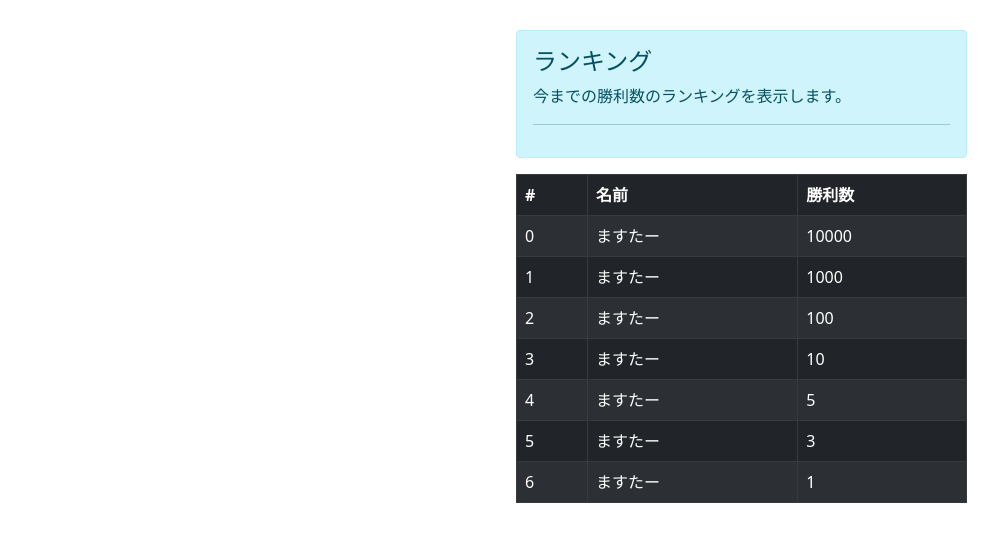
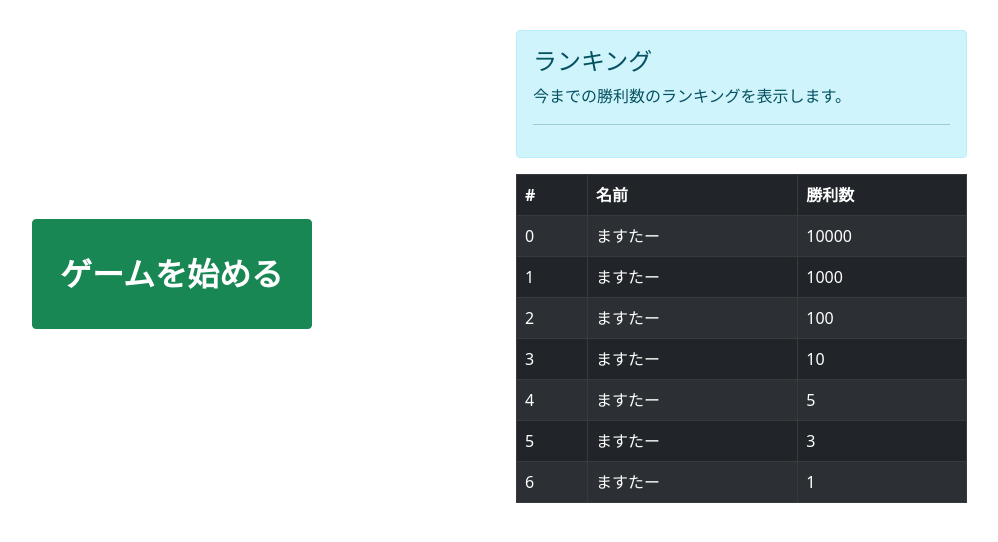
Before and after one commit to youngeek-0410/gomoku-app-front, a React (Create React App) app: page / in a window 1280 px wide. Shown: the top 542 px of the page, without its empty margins (231-1229 px from the left). Built offline with nearby package versions, Linux system fonts and the light colour scheme.

Commit message:
add: ゲーム開始ボタンを作成

```diff
--- a/package.json
+++ b/package.json
@@ -15,6 +15,7 @@
     "react": "^17.0.2",
     "react-bootstrap": "^1.6.1",
     "react-dom": "^17.0.2",
+    "react-router-dom": "^5.2.0",
     "react-scripts": "4.0.3",
     "sass": "^1.35.2",
     "typescript": "^4.1.2",
@@ -43,5 +44,8 @@
       "last 1 firefox version",
       "last 1 safari version"
     ]
+  },
+  "devDependencies": {
+    "@types/react-router-dom": "^5.1.8"
   }
 }
--- a/src/App.tsx
+++ b/src/App.tsx
@@ -4,7 +4,7 @@ import { Container, Row, Col } from 'react-bootstrap';
 import './scss/us_component.scss';
 import { BrowserRouter as Router, Route } from 'react-router-dom';
 
-//import Home from './components/home/';
+import Home from './components/Home';
 import Gomoku from './components/Gomoku';
 import Ranking from './components/Ranking';
 
@@ -16,6 +16,7 @@ const App = () => {
           <Row>
             <Col lg={7}>
               <Router>
+                <Route path="/" exact component={Home}></Route>
                 <Route path="/game" exact component={Gomoku}></Route>
               </Router>
             </Col>
--- /dev/null
+++ b/src/components/Home/index.tsx
@@ -0,0 +1,19 @@
+import React from 'react';
+import { Link } from 'react-router-dom';
+import { Button } from 'react-bootstrap';
+
+const Home = () => {
+  return (
+    <>
+      <div className="us-center">
+        <Link to="/game" className="us-tdn">
+            <Button variant="success" className="us-l-btn">
+              ゲームを始める
+            </Button>
+        </Link>
+      </div>
+    </>
+  );
+};
+
+export default Home;
--- a/src/index.css
+++ b/src/index.css
@@ -11,3 +11,7 @@ code {
   font-family: source-code-pro, Menlo, Monaco, Consolas, 'Courier New',
     monospace;
 }
+
+a {
+   text-decoration: none;
+}
--- a/src/scss/us_component.scss
+++ b/src/scss/us_component.scss
@@ -21,6 +21,12 @@
   background: #5a380442;
 }
 
+.us-l-btn {
+  height: 110px;
+  width: 280px;
+  font-size: 32px;
+  font-weight: 700;
+}
 .us-w-100 {
   width: 100%;
 }
@@ -34,6 +40,10 @@
   margin-left: auto;
 }
 
+.us-m-15px {
+  margin-top: 30px;
+}
+
 .us-m-30px {
   margin-top: 30px;
 }
@@ -42,3 +52,18 @@
   display: flex;
   height: 100%;
 }
+
+.us-center {
+  height: 100%;
+  display: flex;
+  justify-content: center;
+  align-items: center;
+}
+
+.us-tar {
+  text-align: right;
+}
+
+.us-tdn {
+  text-decoration: none;
+}
```
Also changed, not shown: 1 other file (tests, documents, lock files or other folders).
